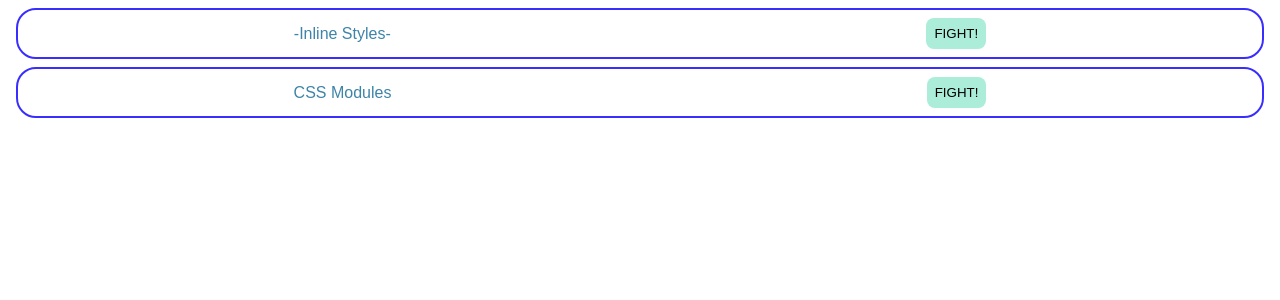
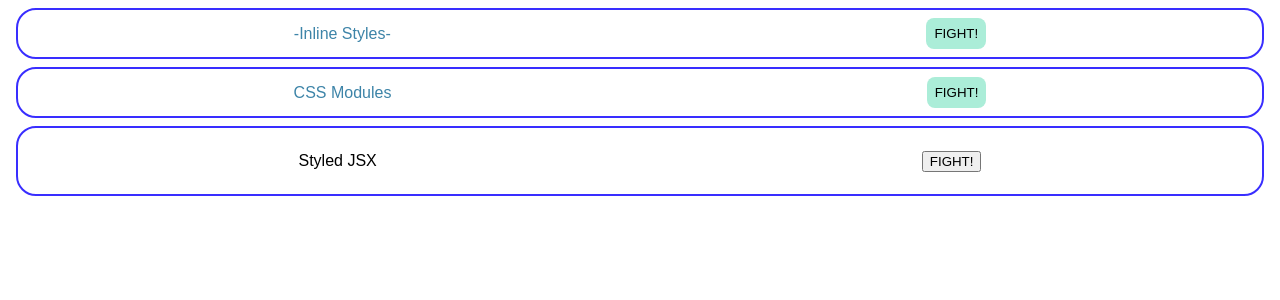
Before and after one commit to gadname/React_CssModules, a React (Create React App) app: page / in a window 1280 px wide. Shown: the top 300 px of the page. Built offline with nearby package versions, Linux system fonts and the light colour scheme.

Commit message:
Update 5 files

```diff
--- a/package.json
+++ b/package.json
@@ -12,7 +12,8 @@
     "node-sass": "^7.0.3",
     "react": "18.2.0",
     "react-dom": "18.2.0",
-    "react-scripts": "5.0.1"
+    "react-scripts": "5.0.1",
+    "styled-jsx": "^5.1.2"
   },
   "devDependencies": {
     "@babel/runtime": "7.13.8",
--- a/src/App.js
+++ b/src/App.js
@@ -1,5 +1,6 @@
 import { InlineStyle } from "./components/InlineStyle";
 import { CssModules } from "./components/CssModules";
+import { StyledJsx } from "./components/StyledJsx";
 import "./styles.css";
 
 export default function App() {
@@ -7,6 +8,7 @@ export default function App() {
     <div className="App">
       <InlineStyle />
       <CssModules />
+      <StyledJsx />
     </div>
   );
 }
--- /dev/null
+++ b/src/components/StyledJsx.jsx
@@ -0,0 +1,21 @@
+export const StyledJsx = () => {
+  return (
+    <>
+      <div className="container">
+        <p>Styled JSX</p>
+        <button>FIGHT!</button>
+      </div>
+      <style jsx="true">{`
+        .container {
+          border: solid 2px #392eff;
+          border-radius: 20px;
+          padding: 8px;
+          margin: 8px;
+          display: flex;
+          justify-content: space-around;
+          align-items: center;
+        }
+      `}</style>
+    </>
+  );
+};
```
Also changed, not shown: 2 other files (tests, documents, lock files or other folders).
